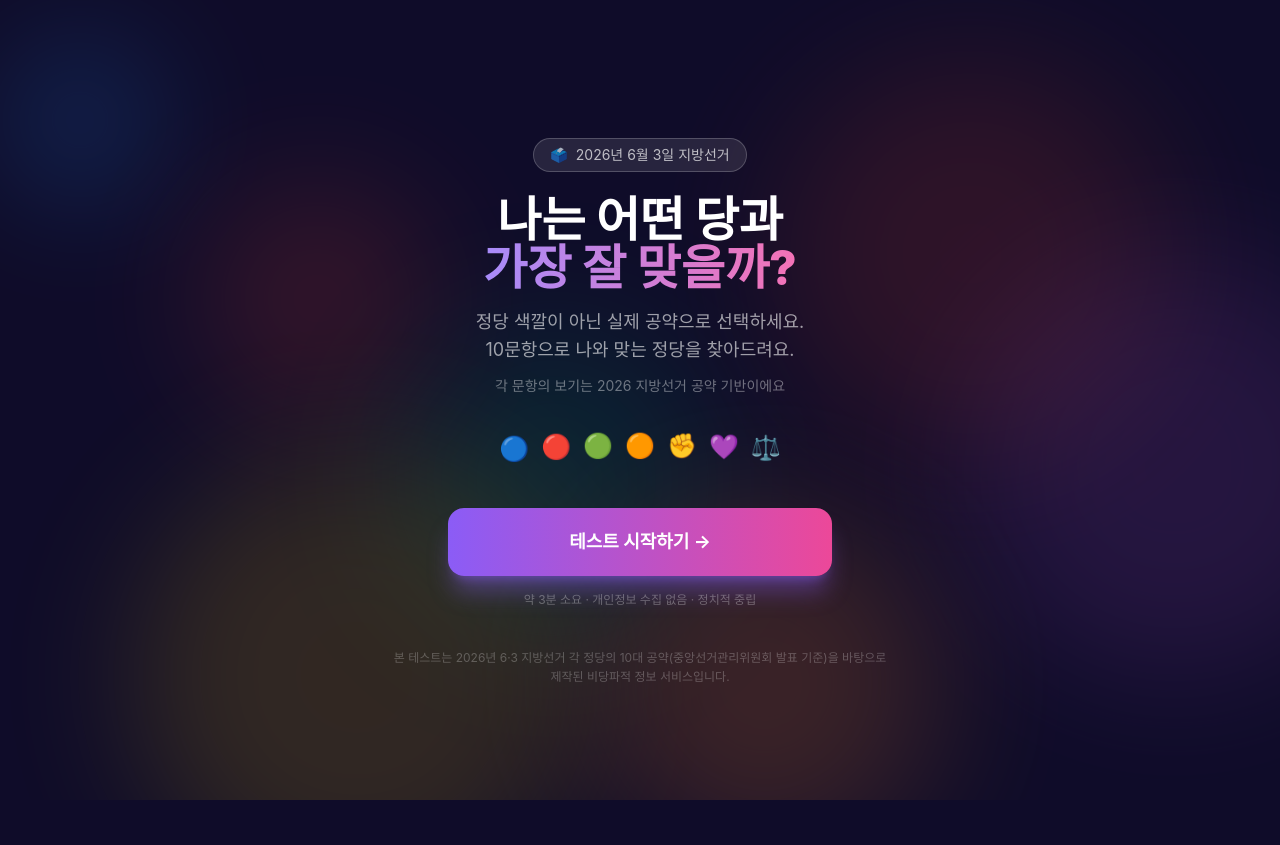
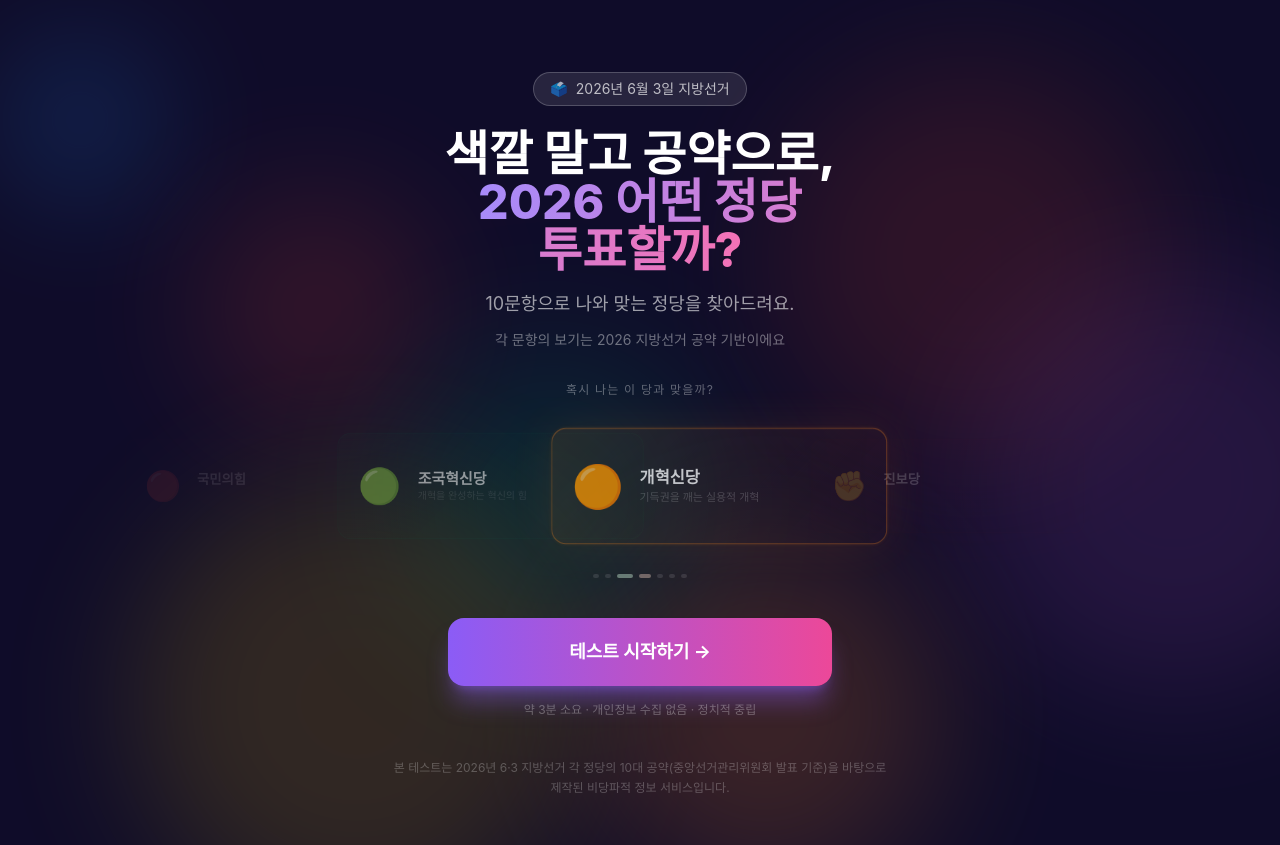
Before and after one commit to dpfla8628/vote2026, a Next.js app: page / in a window 1280 px wide. Before the commit the page ends 800 px from the top, so only its background shows below. Built offline with nearby package versions, Linux system fonts and the light colour scheme; no server answers; a web font is replaced by a local one.

Commit message:
Fix landing party carousel layout

```diff
--- a/src/app/page.tsx
+++ b/src/app/page.tsx
@@ -2,6 +2,7 @@
 
 import { motion } from 'framer-motion'
 import { useRouter } from 'next/navigation'
+import { useEffect, useRef, useState } from 'react'
 import { VisitorCounter } from '@/components/layout/VisitorCounter'
 
 const PARTY_COLORS = [
@@ -14,8 +15,43 @@
   '#B7950B',
 ]
 
+const PARTIES = [
+  { name: '더불어민주당', emoji: '🔵', color: '#1E6FCC', tagline: '균형 잡힌 성장, 모두를 위한 나라' },
+  { name: '국민의힘', emoji: '🔴', color: '#C0392B', tagline: '안정과 성장, 자유로운 대한민국' },
+  { name: '조국혁신당', emoji: '🟢', color: '#00875A', tagline: '개혁을 완성하는 혁신의 힘' },
+  { name: '개혁신당', emoji: '🟠', color: '#E67E22', tagline: '기득권을 깨는 실용적 개혁' },
+  { name: '진보당', emoji: '✊', color: '#A93226', tagline: '노동자·서민이 주인인 나라' },
+  { name: '기본소득당', emoji: '💜', color: '#7D3C98', tagline: '모두에게 기본, 모두가 주인' },
+  { name: '정의당', emoji: '⚖️', color: '#B7950B', tagline: '정의로운 나라, 평등한 일상' },
+]
+
+const EASE: [number, number, number, number] = [0.22, 1, 0.36, 1]
+const CARD_SPREAD = 0.62
+
 export default function LandingPage() {
   const router = useRouter()
+  const [currentIndex, setCurrentIndex] = useState(0)
+  const containerRef = useRef<HTMLDivElement>(null)
+  const [cardWidth, setCardWidth] = useState(260)
+
+  // 컨테이너 너비 기준으로 카드 너비 계산
+  useEffect(() => {
+    const update = () => {
+      if (!containerRef.current) return
+      const w = containerRef.current.offsetWidth
+      setCardWidth(Math.round(Math.min(386, Math.max(250, w * 0.72))))
+    }
+    update()
+    window.addEventListener('resize', update)
+    return () => window.removeEventListener('resize', update)
+  }, [])
+
+  useEffect(() => {
+    const interval = setInterval(() => {
+      setCurrentIndex((prev) => (prev + 1) % PARTIES.length)
+    }, 1800)
+    return () => clearInterval(interval)
+  }, [])
 
   const handleStart = async () => {
     try {
@@ -56,7 +92,7 @@
         ))}
       </div>
 
-      <div className="relative z-10 text-center max-w-lg mx-auto">
+      <div className="relative z-10 text-center max-w-lg mx-auto w-full">
         {/* Badge */}
         <motion.div
           initial={{ opacity: 0, y: -20 }}
@@ -78,45 +114,125 @@
           </div>
 
           <h1 className="text-4xl sm:text-5xl font-extrabold text-white leading-tight mb-4">
-            나는 어떤 당과
+            색깔 말고 공약으로,
             <br />
             <span className="bg-gradient-to-r from-violet-400 to-pink-400 bg-clip-text text-transparent">
-              가장 잘 맞을까?
+              2026 어떤 정당 투표할까?
             </span>
           </h1>
 
           <p className="text-white/60 text-base sm:text-lg leading-relaxed mb-3">
-            정당 색깔이 아닌 실제 공약으로 선택하세요.
-            <br />
             10문항으로 나와 맞는 정당을 찾아드려요.
           </p>
 
-          <p className="text-white/40 text-sm mb-10">
+          <p className="text-white/40 text-sm mb-8">
             각 문항의 보기는 2026 지방선거 공약 기반이에요
           </p>
         </motion.div>
 
-        {/* Party emoji row */}
+        {/* Party carousel */}
         <motion.div
           initial={{ opacity: 0 }}
           animate={{ opacity: 1 }}
           transition={{ delay: 0.4 }}
-          className="flex justify-center gap-3 mb-10 text-2xl"
+          className="mb-10"
         >
-          {['🔵', '🔴', '🟢', '🟠', '✊', '💜', '⚖️'].map((emoji, i) => (
-            <motion.span
-              key={i}
-              animate={{ y: [0, -6, 0] }}
-              transition={{
-                duration: 2,
-                delay: i * 0.15,
-                repeat: Infinity,
-                ease: 'easeInOut',
-              }}
-            >
-              {emoji}
-            </motion.span>
-          ))}
+          <p className="text-white/35 text-xs tracking-widest mb-4">혹시 나는 이 당과 맞을까?</p>
+
+          <div
+            ref={containerRef}
+            className="relative mx-auto w-full overflow-visible"
+            style={{ height: '9rem' }}
+          >
+            {PARTIES.map((p, i) => {
+              const rawOffset = i - currentIndex
+              const offset =
+                rawOffset > PARTIES.length / 2
+                  ? rawOffset - PARTIES.length
+                  : rawOffset < -PARTIES.length / 2
+                    ? rawOffset + PARTIES.length
+                    : rawOffset
+              const isCenter = offset === 0
+              const isVisible = Math.abs(offset) <= 1
+              const x = -cardWidth / 2 + offset * cardWidth * CARD_SPREAD
+
+              return (
+                <motion.div
+                  key={p.name}
+                  className="absolute left-1/2 top-2 h-32"
+                  style={{
+                    width: cardWidth,
+                    pointerEvents: isVisible ? 'auto' : 'none',
+                    zIndex: isCenter ? 20 : 10 - Math.abs(offset),
+                  }}
+                  animate={{
+                    x,
+                    scale: isCenter ? 1 : 0.74,
+                    opacity: isVisible ? (isCenter ? 1 : 0.28) : 0,
+                    filter: isCenter ? 'blur(0px)' : 'blur(0.2px)',
+                  }}
+                  transition={{ duration: 0.42, ease: EASE }}
+                >
+                  <div
+                    className="relative w-full h-full flex items-center gap-4 px-5 rounded-2xl border"
+                    style={{
+                      borderColor: `${p.color}${isCenter ? '55' : '18'}`,
+                      background: `linear-gradient(135deg, ${p.color}${isCenter ? '28' : '0d'} 0%, ${p.color}05 100%)`,
+                      boxShadow: isCenter
+                        ? `0 0 50px ${p.color}28, inset 0 1px 0 ${p.color}20`
+                        : 'none',
+                    }}
+                  >
+                    <motion.span
+                      className="text-5xl shrink-0 select-none"
+                      animate={{ scale: isCenter ? 1 : 0.82 }}
+                      transition={{ type: 'spring', stiffness: 420, damping: 16 }}
+                    >
+                      {p.emoji}
+                    </motion.span>
+
+                    <div className="text-left min-w-0 overflow-hidden">
+                      <p className="text-white font-extrabold text-lg leading-tight truncate">
+                        {p.name}
+                      </p>
+                      <motion.p
+                        className="text-white/45 text-xs mt-0.5 leading-snug line-clamp-2"
+                        animate={{ opacity: isCenter ? 1 : 0 }}
+                        transition={{ duration: 0.2 }}
+                      >
+                        {p.tagline}
+                      </motion.p>
+                    </div>
+
+                    {isCenter && (
+                      <motion.div
+                        className="absolute inset-0 rounded-2xl pointer-events-none"
+                        animate={{ boxShadow: [`0 0 0 0 ${p.color}50`, `0 0 28px 4px ${p.color}00`] }}
+                        transition={{ duration: 0.9, ease: 'easeOut' }}
+                      />
+                    )}
+                  </div>
+                </motion.div>
+              )
+            })}
+          </div>
+
+          {/* Progress dots */}
+          <div className="flex justify-center gap-1.5 mt-4">
+            {PARTIES.map((p, i) => (
+              <motion.div
+                key={i}
+                className="h-1 rounded-full cursor-pointer"
+                animate={{
+                  width: i === currentIndex ? 22 : 6,
+                  backgroundColor: i === currentIndex ? p.color : 'rgba(255,255,255,0.18)',
+                  opacity: i === currentIndex ? 1 : 0.6,
+                }}
+                transition={{ duration: 0.3 }}
+                onClick={() => setCurrentIndex(i)}
+              />
+            ))}
+          </div>
         </motion.div>
 
         {/* CTA Button */}
```
